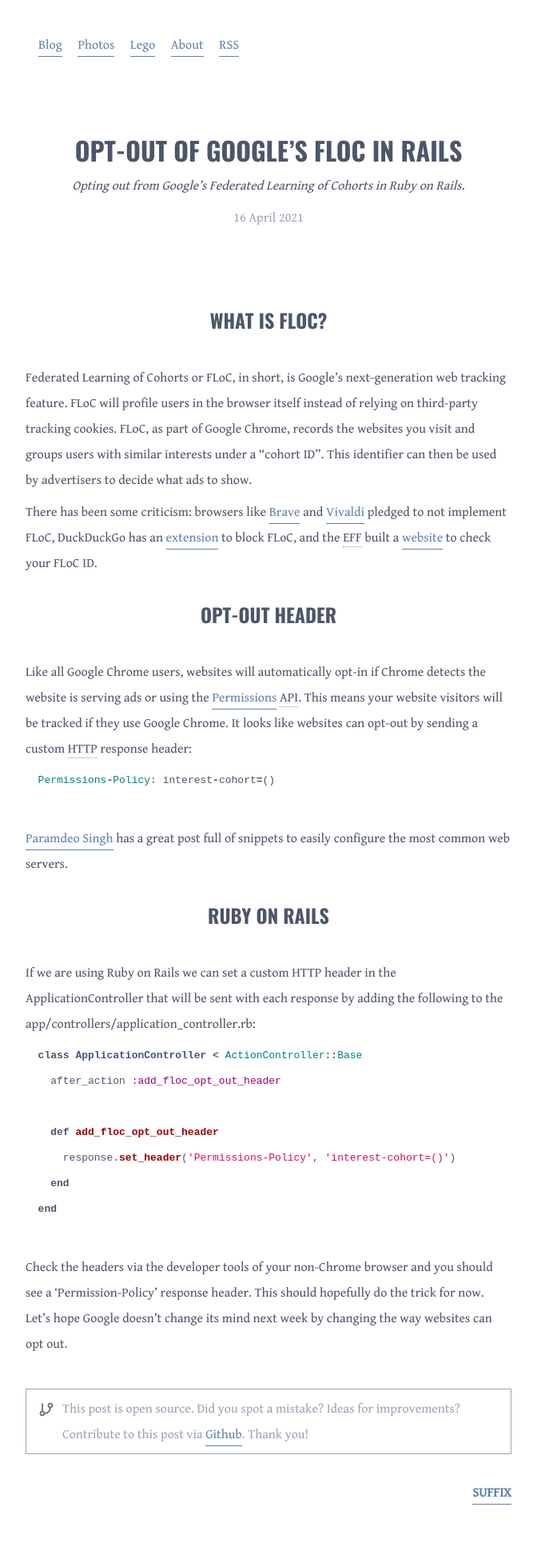
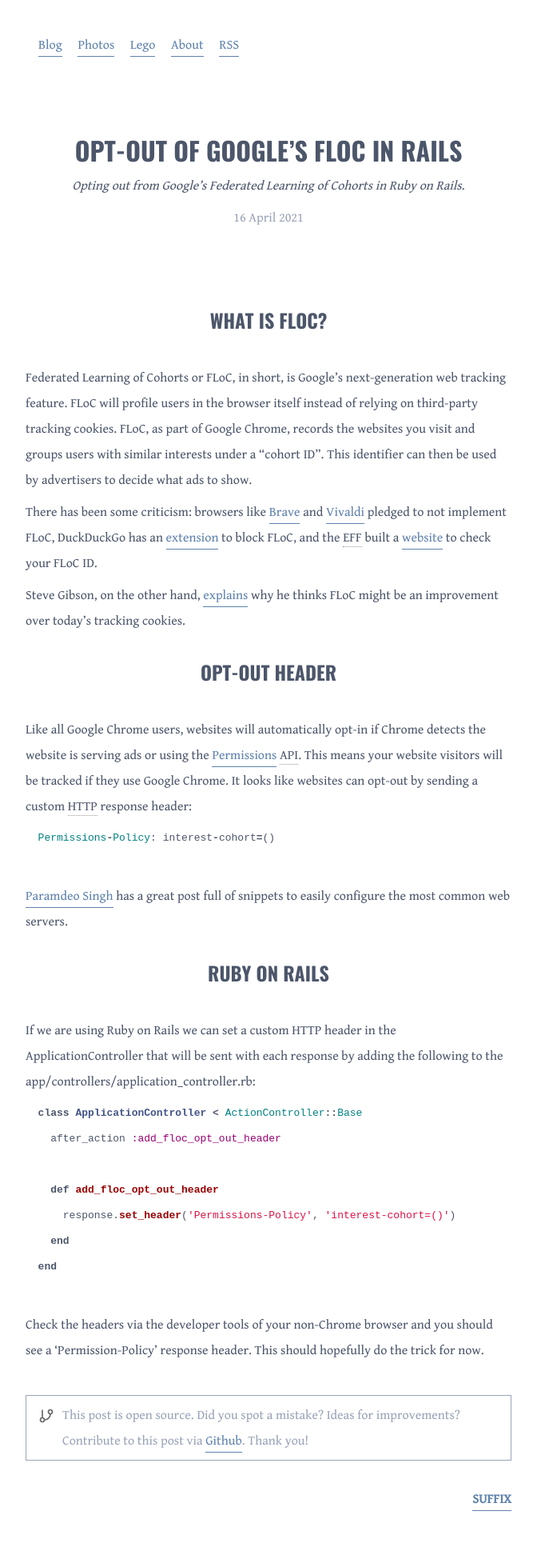
Before and after one commit to cimm/suffix, a Jekyll site: the page built from _posts/2021-04-15-rails-opt-out-google-floc.html, in a window 1280 px wide. Shown: the whole page at 80% size, without its empty margins (304-976 px from the left). Built offline with Jekyll 4.4.1, drawn with Linux system fonts in a browser that asks for light colours; before the commit the page ends 1914 px from its top, so only the background shows below that.

Commit message:
Add Security Now link to FLoC adticle

```diff
--- a/_posts/2021-04-15-rails-opt-out-google-floc.html
+++ b/_posts/2021-04-15-rails-opt-out-google-floc.html
@@ -11,6 +11,8 @@
   <p>Federated Learning of Cohorts or FLoC, in short, is Google’s next-generation web tracking feature. FLoC will profile users in the browser itself instead of relying on third-party tracking cookies. FLoC, as part of Google Chrome, records the websites you visit and groups users with similar interests under a “cohort ID”. This identifier can then be used by advertisers to decide what ads to show.</p>
 
   <p>There has been some criticism: browsers like <a href="https://brave.com/why-brave-disables-floc/" title="Why Brave Disables FLoC">Brave</a> and <a href="https://vivaldi.com/blog/no-google-vivaldi-users-will-not-get-floced/" title="No, Google! Vivaldi users will not get FLoC’ed">Vivaldi</a> pledged to not implement FLoC, DuckDuckGo has an <a href="https://spreadprivacy.com/block-floc-with-duckduckgo/" title="Use the DuckDuckGo Extension to Block FLoC, Google’s New Tracking Method in Chrome">extension</a> to block FLoC, and the <abbr title="Electronic Frontier Foundation">EFF</abbr> built a <a href="https://amifloced.org/" title="Am I FLoCed">website</a> to check your FLoC ID.</p>
+
+  <p class="h-card"><span class="p-name">Steve Gibson</span>, on the other hand, <a href="https://www.grc.com/sn/sn-811.htm" title="Security Now, episode 811: What the FLoC" class="u-url">explains</a> why he thinks FLoC might be an improvement over today’s tracking cookies.</p>
 
   <h2>Opt-out Header</h2>
   <p>Like all Google Chrome users, websites will automatically opt-in if Chrome detects the website is serving ads or using the <a href="https://developer.mozilla.org/en-US/docs/Web/API/Permissions_API" title="Permissions API documentation @ MDN">Permissions</a> <abbr title="Application Programming Interface">API</abbr>. This means your website visitors will be tracked if they use Google Chrome. It looks like websites can opt-out by sending a custom <abbr title="HyperText Transfer Protocol">HTTP</abbr> response header:</p>
@@ -35,5 +37,5 @@
   end
   {% endhighlight %}
 
-  <p>Check the headers via the developer tools of your non-Chrome browser and you should see a ‘Permission-Policy’ response header. This should hopefully do the trick for now. Let’s hope Google doesn’t change its mind next week by changing the way websites can opt out.</p>
+  <p>Check the headers via the developer tools of your non-Chrome browser and you should see a ‘Permission-Policy’ response header. This should hopefully do the trick for now.</p>
 </div>
```
